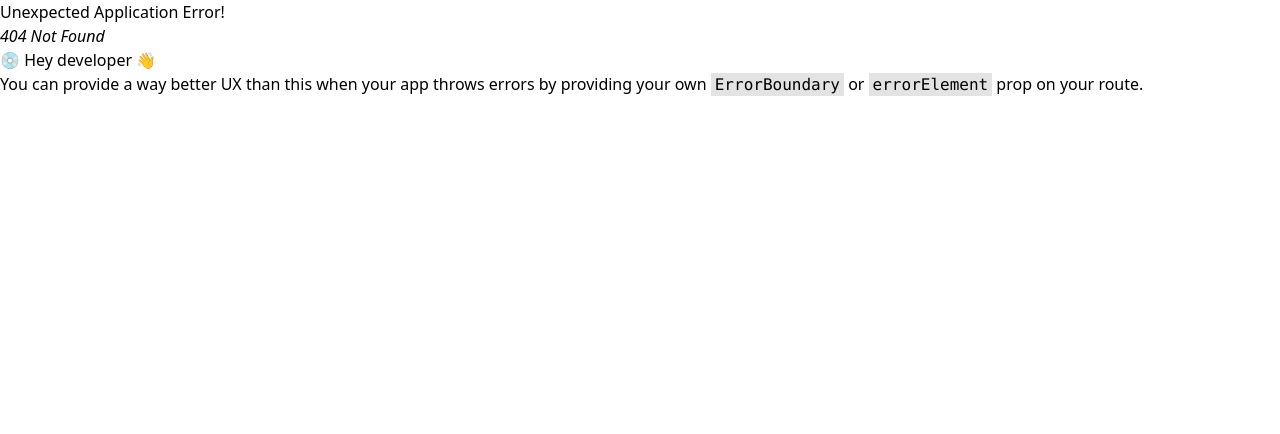
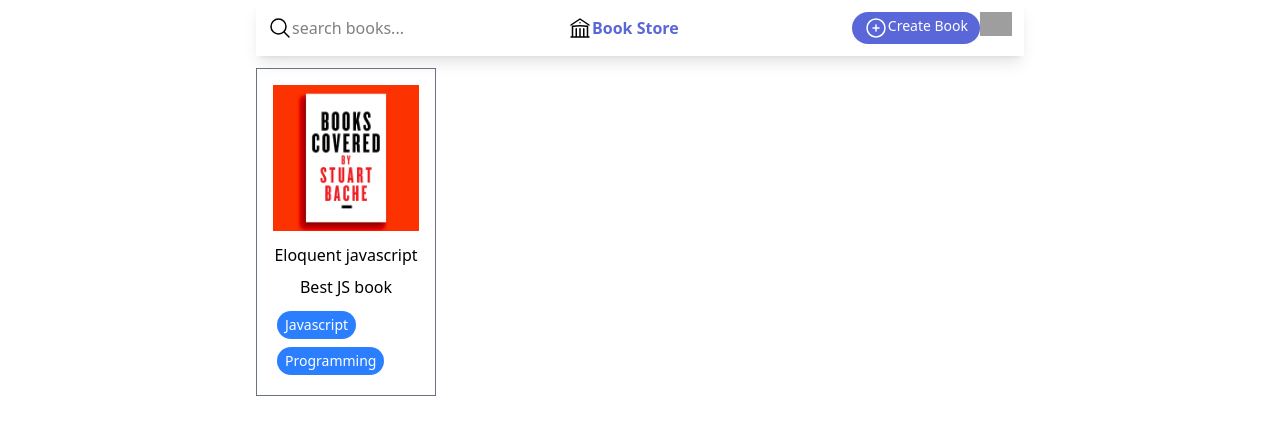
Before and after one commit to thinkyuaung/Library-Management, a React (Vite) app: page /BookDetail/1 in a window 1280 px wide. Before the commit this address had no page. Shown: the top 434 px of the page. Built offline with nearby package versions, Linux system fonts and the light colour scheme; data requests are answered from the project's data file; grey boxes are pictures that could not be loaded.

Commit message:
BookDetail

```diff
--- a/src/components/BookList.jsx
+++ b/src/components/BookList.jsx
@@ -1,6 +1,7 @@
 import React from 'react'
 import book from '../assets/book.png';
 import useFetch from '../hooks/useFetch';
+import { Link } from 'react-router-dom';
 
 export default function BookList() {
 
@@ -15,8 +16,10 @@ export default function BookList() {
             {loading && <p>loading ... </p>}
             {/* book list */}
             {!!books && (
+
                 <div className='grid grid-cols-2 md:grid-cols-4 gap-4 my-3'>
                     {books.map((b) => (
+                        <Link to={`/BookDetail/${b.id}`}>
                         <div className='p-4 border border-gray-500' key={b.id}>
 
                             <img src={book} alt="" />
@@ -31,8 +34,10 @@ export default function BookList() {
                                 </div>
                             </div>
                         </div>
+                        </Link>
                     ))}
                 </div>
+
             )}
         </div>
     )
--- /dev/null
+++ b/src/pages/BookDetail.jsx
@@ -0,0 +1,45 @@
+import React from 'react'
+import { useParams } from 'react-router-dom';
+import useFetch from '../hooks/useFetch';
+import bookImg from '../assets/book.png';
+
+
+function BookDetail() {
+    let params = useParams();
+    let url = 'http://localhost:3001/books/'+params.id;
+    let { data: book, loading, error } = useFetch(url);
+
+    if (error) {
+        return <p>{error}</p>
+    }
+
+  return (
+    <div>
+        {loading && <p>Loading...</p>}
+        {!!book && (
+
+                <div className='grid grid-cols-2 md:grid-cols-4 gap-4 my-3'>
+
+                        <div className='p-4 border border-gray-500' key={book.id}>
+
+                            <img src={bookImg} alt="" />
+                            <div className='text-center space-y-2 mt-3'>
+                                <h1>{book.title}</h1>
+                                <p>{book.description}</p>
+                                {/* genres */}
+                                <div className='flex flex-wrap'>
+                                    {book.categories.map(c => (
+                                        <span key={c} className='mx-1 my-1 text-white rounded-full px-2 py-1 text-sm bg-blue-500'> {c}</span>
+                                    ))}
+                                </div>
+                            </div>
+                        </div>
+
+                </div>
+
+            )}
+    </div>
+  )
+}
+
+export default BookDetail
--- a/src/router/index.jsx
+++ b/src/router/index.jsx
@@ -5,6 +5,7 @@ import Layout from "../layout/Layout.jsx";
 import Home from "../pages/Home.jsx";
 import Search from "../pages/Search.jsx";
 import Create from "../pages/Create.jsx";
+import BookDetail from "../pages/BookDetail.jsx";
 
 const router = createBrowserRouter([
     {
@@ -20,6 +21,9 @@ const router = createBrowserRouter([
         },{
             path: "/search",
             element: <Search />
+        },{
+            path: "/BookDetail/:id",
+            element: <BookDetail />
         },
     ]
     },
```
